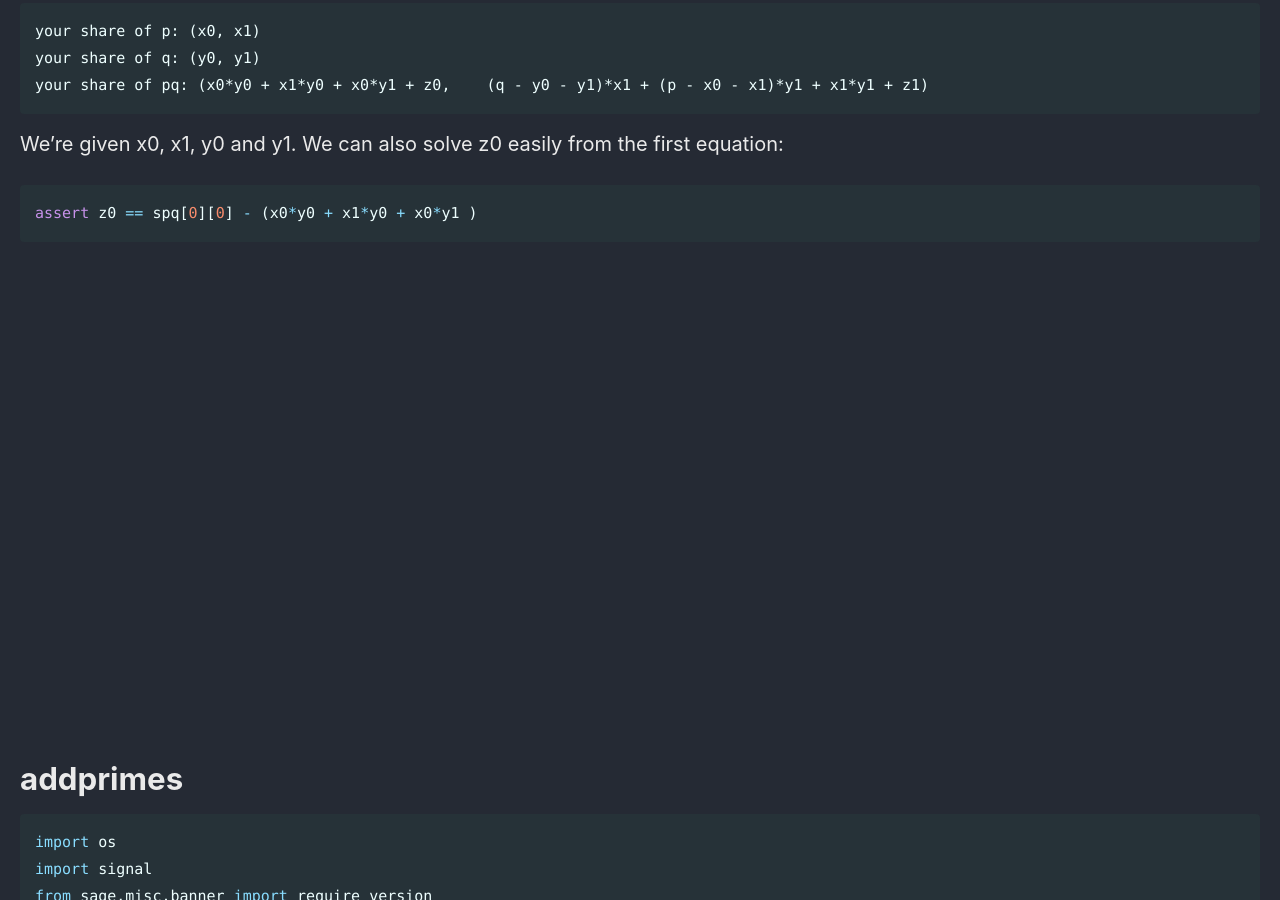
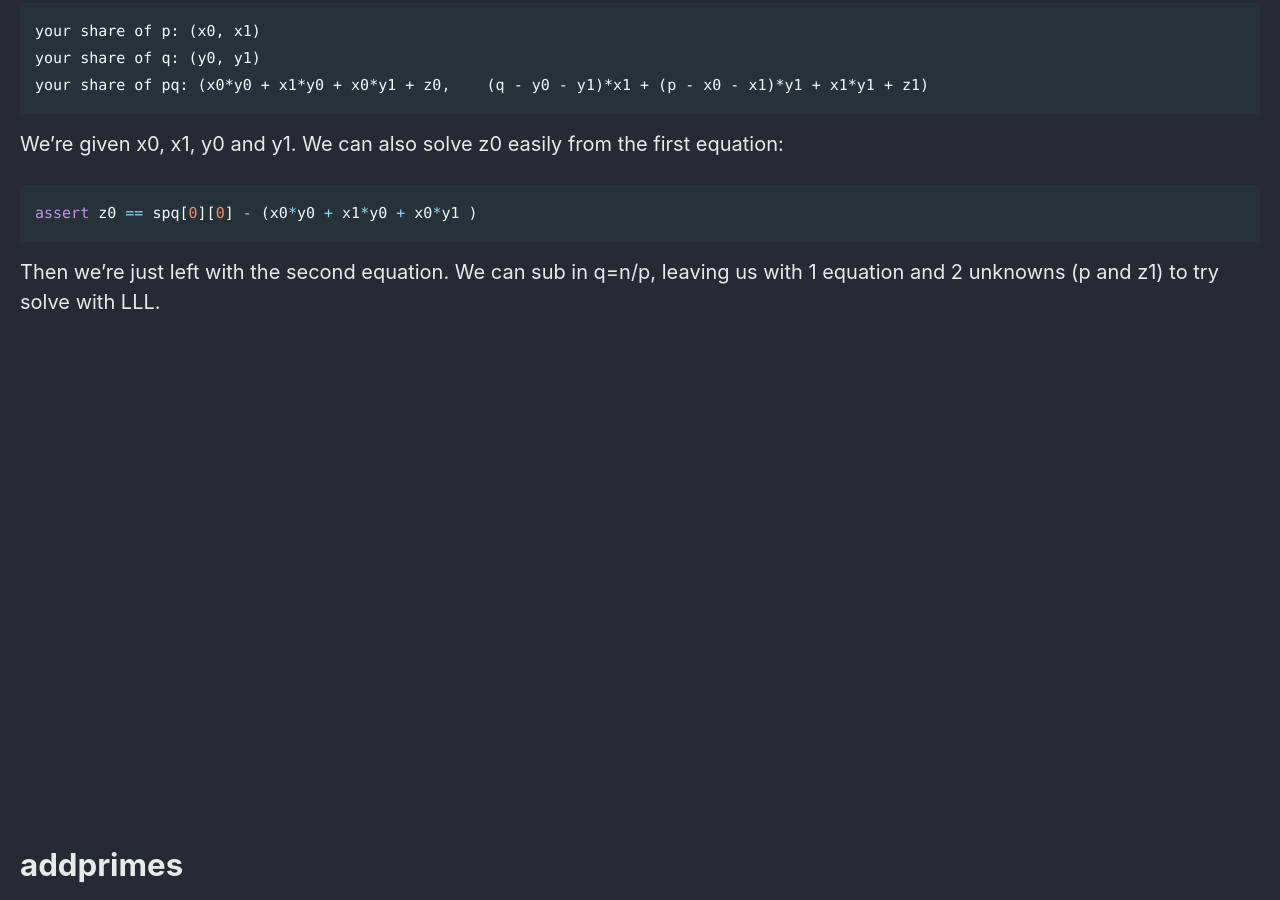
Before and after one commit to Connor-McCartney/Connor-McCartney.github.io, a Jekyll site: the page built from _pages/cryptography/other/AlpacaHack2025.md, in a window 1280 px wide and 900 px high, scrolled down 2748 px. Built offline with Jekyll 4.4.1, drawn with Linux system fonts in a browser that asks for light colours; cached includes are drawn as plain includes.

Commit message:
Update AlpacaHack2025.md

````diff
--- a/_pages/cryptography/other/AlpacaHack2025.md
+++ b/_pages/cryptography/other/AlpacaHack2025.md
@@ -115,6 +115,8 @@ We're given x0, x1, y0 and y1. We can also solve z0 easily from the first equati
 ```python
 assert z0 == spq[0][0] - (x0*y0 + x1*y0 + x0*y1 )
 ```
+
+Then we're just left with the second equation. We can sub in q=n/p, leaving us with 1 equation and 2 unknowns (p and z1) to try solve with LLL.
 
 
 
````
